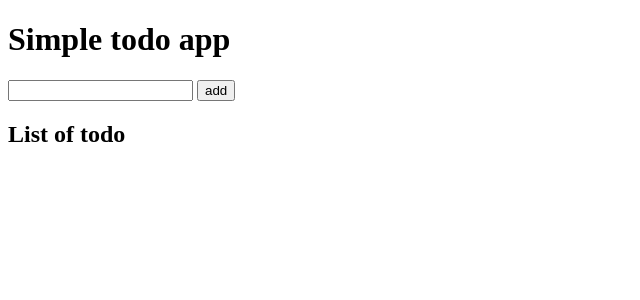
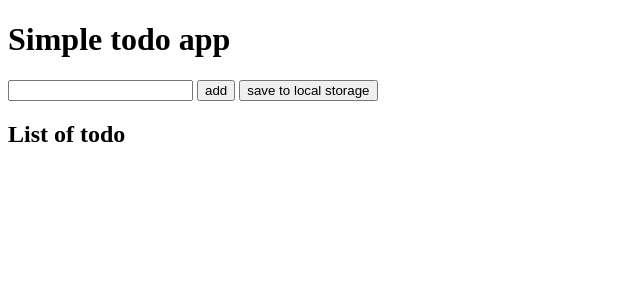
Before and after one commit to ThiccPan/learn-svelte, a SvelteKit app: page / in a window 1280 px wide. Shown: the top 300 px of the page, without its empty margins (0-640 px from the left). Built offline with nearby package versions, Linux system fonts and the light colour scheme.

Commit message:
feat: save to local storage

```diff
--- a/src/routes/+page.svelte
+++ b/src/routes/+page.svelte
@@ -1,4 +1,5 @@
 <script lang="ts">
+	import { json } from '@sveltejs/kit';
 	import TodoItem from '../components/TodoItem.svelte';
 	import type { Todo } from '../global';
 	import { todoStore } from '../store/store';
@@ -14,12 +15,15 @@
 		});
 		currId++;
 		todoList = todoList;
-		console.log(todoList);
 	}
 
 	function deleteTodo(id: string) {
 		console.log(id);
 		todoList = todoList.filter((todo) => todo.id !== id);
+	}
+
+	function saveToStorage() {
+		localStorage.setItem("data", JSON.stringify(todoList))
 	}
 </script>
 
@@ -27,6 +31,7 @@
 <form method="post" on:submit|preventDefault={() => addTodo()}>
 	<input type="text" bind:value={inputTask} />
 	<button type="submit">add</button>
+	<button on:click={saveToStorage}>save to local storage</button>
 </form>
 
 <h2>List of todo</h2>
```
